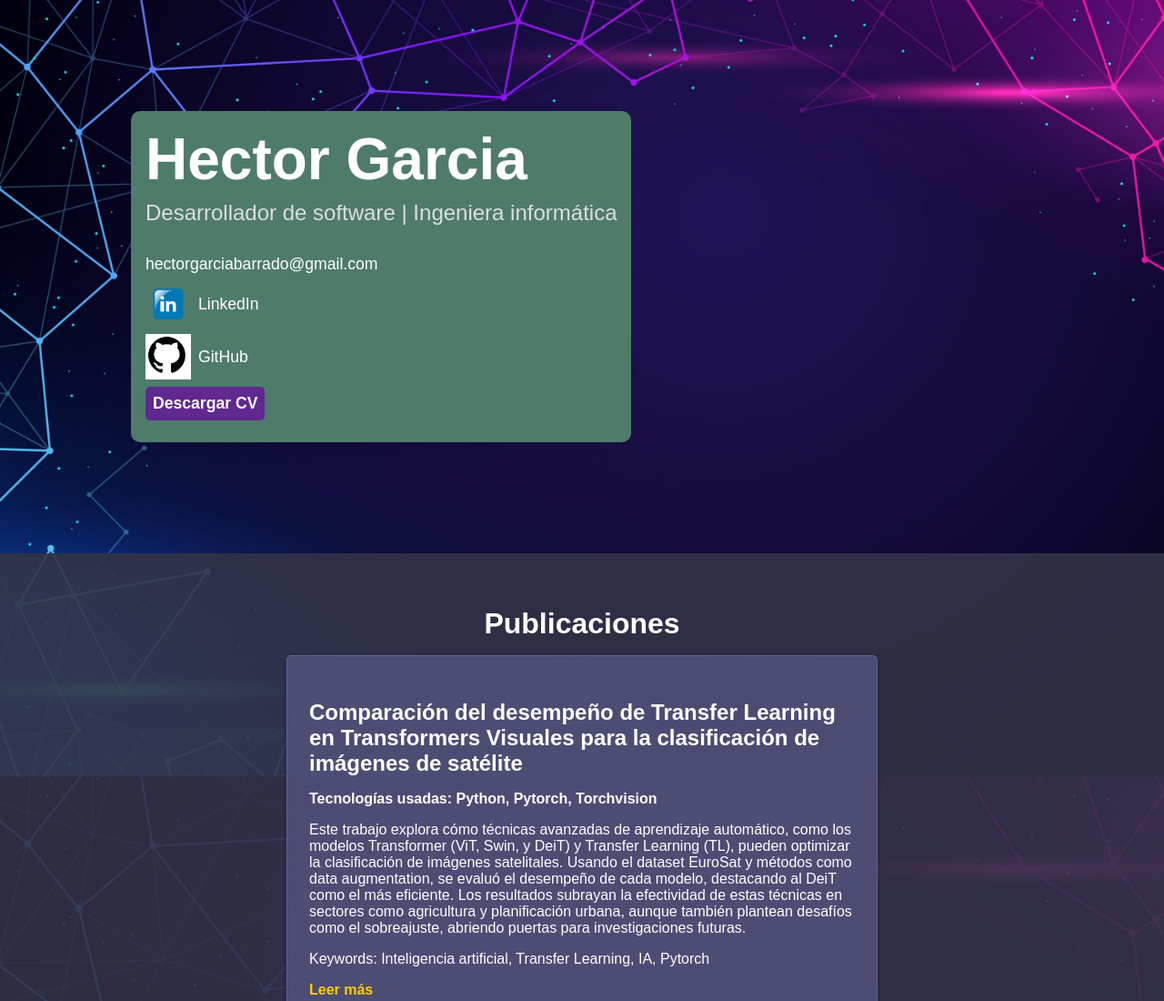
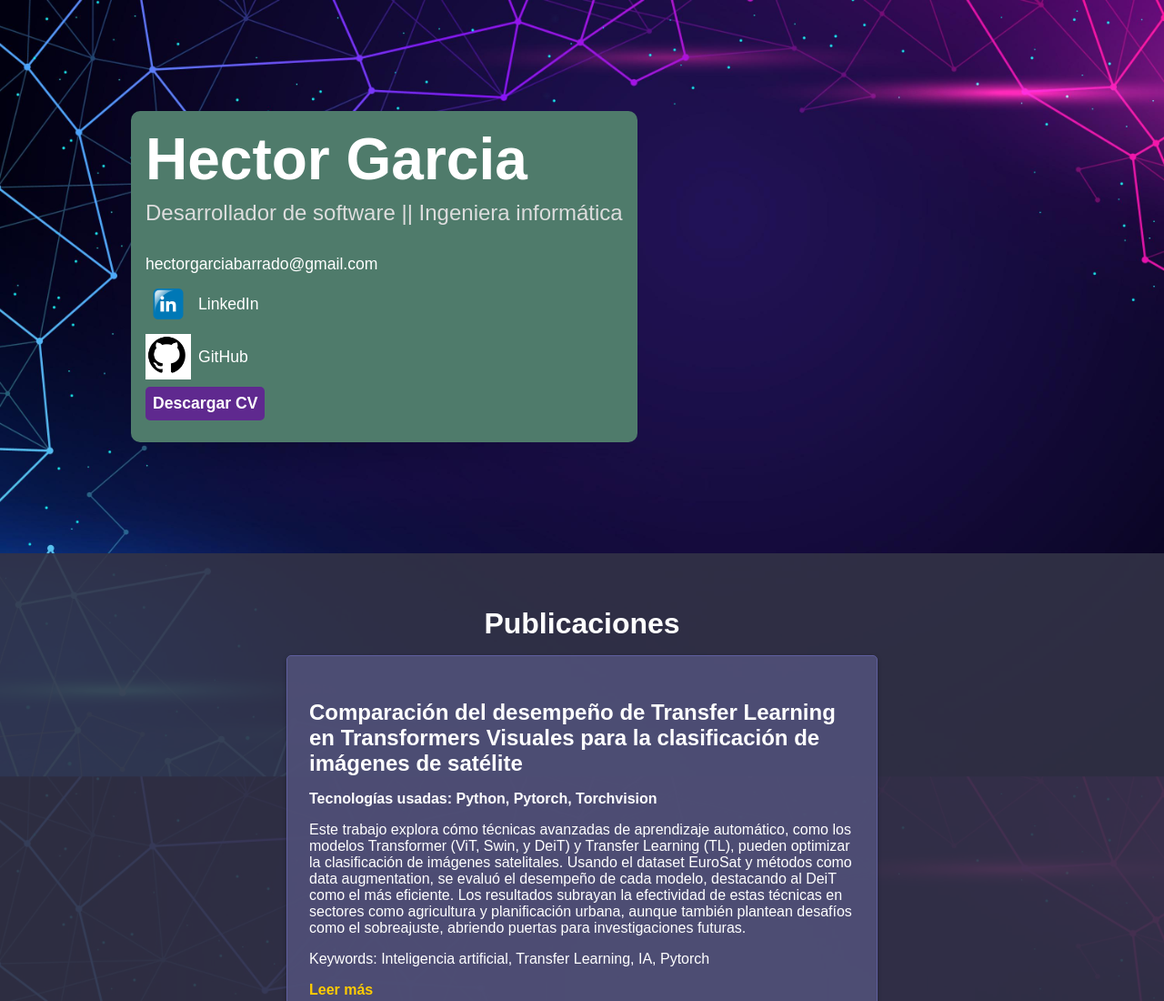
Before and after one commit to HektorGarcia/HektorGarcia.github.io, a plain HTML site: page index.html in a window 1280 px wide. Shown: the top 1100 px of the page at 91% size. Drawn offline with Linux system fonts and the light colour scheme.

Commit message:
Update index.html
aaa

```diff
--- a/index.html
+++ b/index.html
@@ -11,7 +11,7 @@
   <section id="hero">
     <div class="hero-content">
       <h1>Hector Garcia</h1>
-      <p>Desarrollador de software | Ingeniera informática</p>
+      <p>Desarrollador de software || Ingeniera informática</p>
 
       <!-- Nuevo recuadro con datos de contacto y enlace para descargar CV -->
       <div class="contact-box">
```
